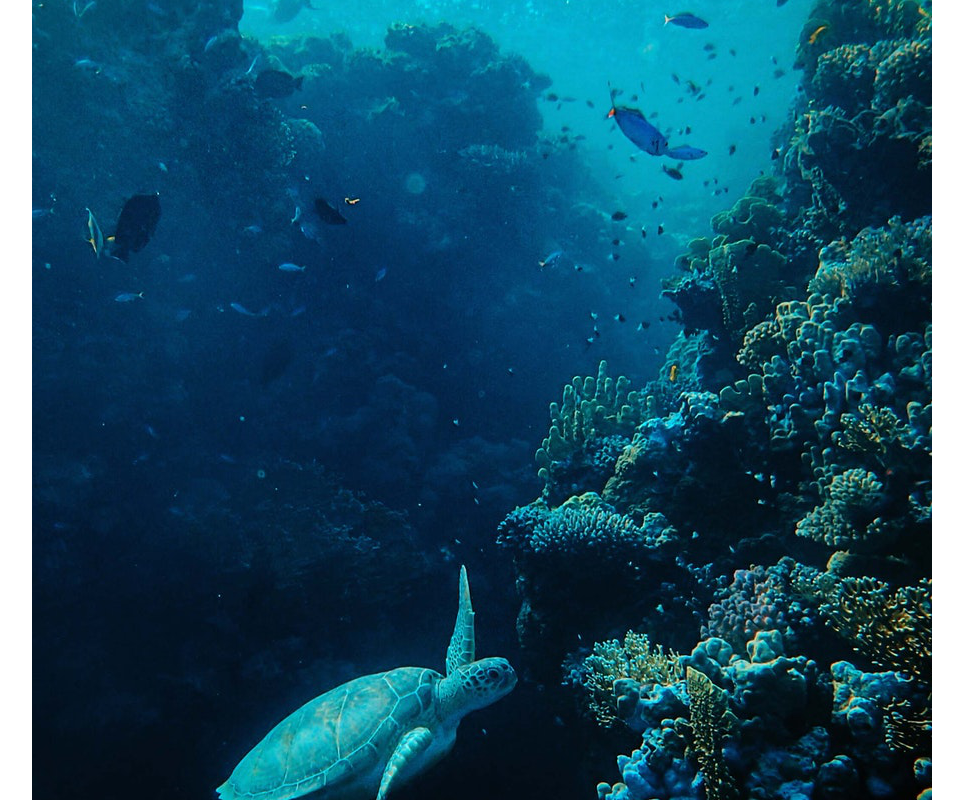
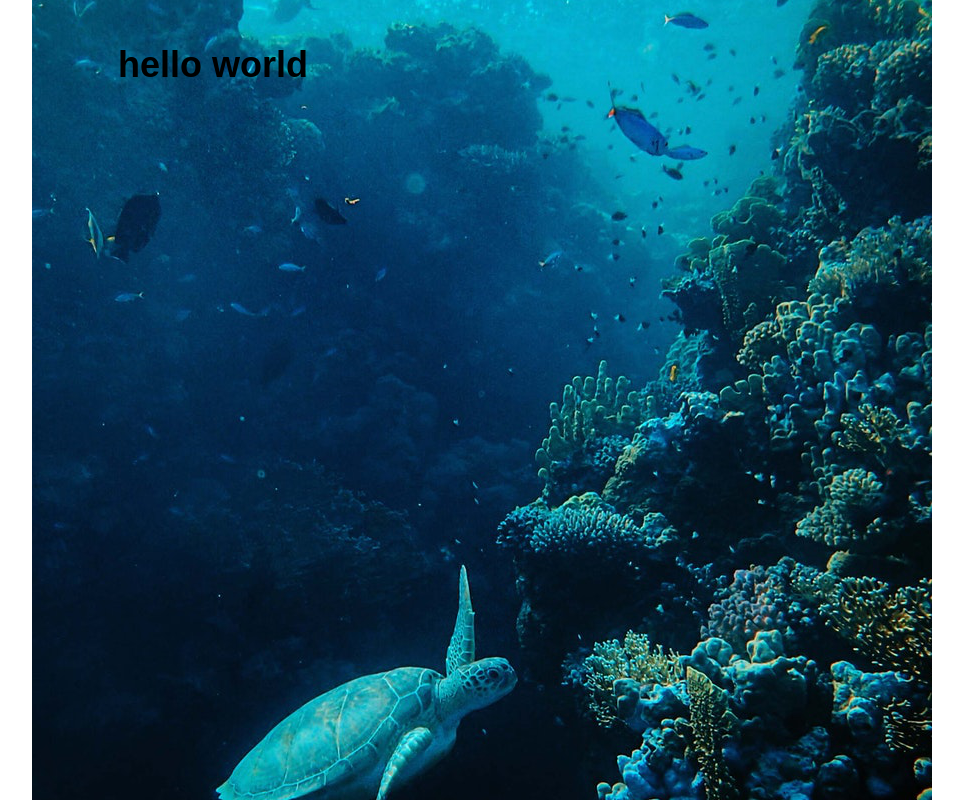
Before and after one commit to FlyingMoe91/capstone-project, a React (Create React App) app: page /map in a window 1280 px wide. Before the commit this address had no page. Shown: the whole page, without its empty margins (158-1121 px from the left). Built offline with nearby package versions, Linux system fonts and the light colour scheme.

Commit message:
Add map page and navigation

```diff
--- a/src/App.js
+++ b/src/App.js
@@ -1,7 +1,8 @@
 import { Routes, Route } from 'react-router-dom';
 import { useLocalStorage } from 'usehooks-ts';
+
 import Certifications from './pages/Certifications';
-
+import Map from './pages/Map';
 import Home from './pages/Home';
 import Logbook from './pages/Logbook';
 
@@ -22,6 +23,7 @@ export default function App() {
         }
       />
       <Route path="/certifications" element={<Certifications />} />
+      <Route path="/map" element={<Map />} />
     </Routes>
   );
 
--- a/src/components/Statistics/Statistics.js
+++ b/src/components/Statistics/Statistics.js
@@ -21,6 +21,7 @@ export default function Statistics({ diveData }) {
     <Wrapper>
       <NavLinkStyled to="/certifications">Certification</NavLinkStyled>
       <NavLinkStyled to="/divelog">Dives: {dives} </NavLinkStyled>
+      <NavLinkStyled to="/map">Map</NavLinkStyled>
       <Button onClick={handleStatisticsToggel}>
         max. depth: {depth > 0 ? depth : '0'}
       </Button>
--- /dev/null
+++ b/src/pages/Map.js
@@ -0,0 +1,7 @@
+export default function Mao() {
+  return (
+    <>
+      <h1>hello world</h1>
+    </>
+  );
+}
```
